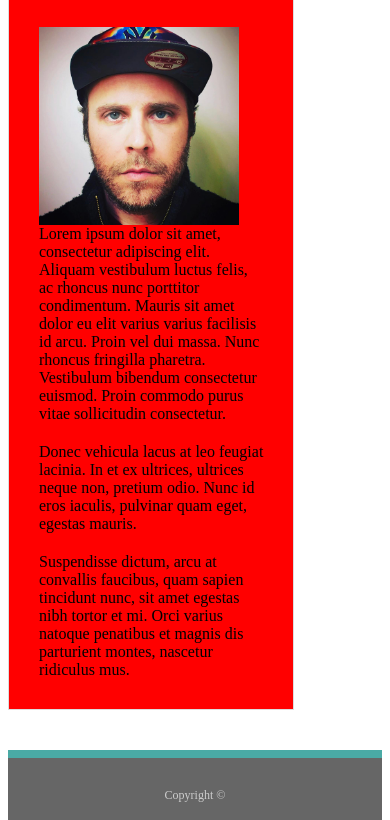
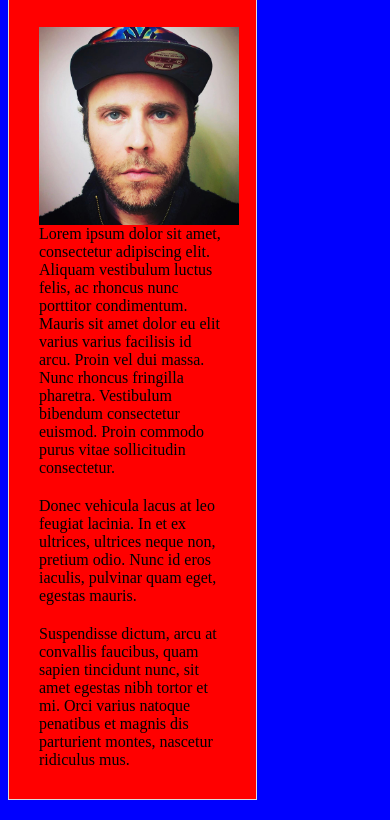
Before and after one commit to agnicolaou/Responsive-Portfolio, a plain HTML site: page index.html in a window 390 px wide. Shown: the part 269-1089 px from the top of the page. Drawn offline with Linux system fonts and the light colour scheme.

Commit message:
responsive portfolio initial work

```diff
--- a/assets/css/style.css
+++ b/assets/css/style.css
@@ -214,7 +214,7 @@ input[type=submit] {
 
 @media screen and (max-width: 980px) {
 
-  .main-section {
+  body {
     width: 80%;
     background-color: blue;
   }
```
Also changed, not shown: 1 other file.
